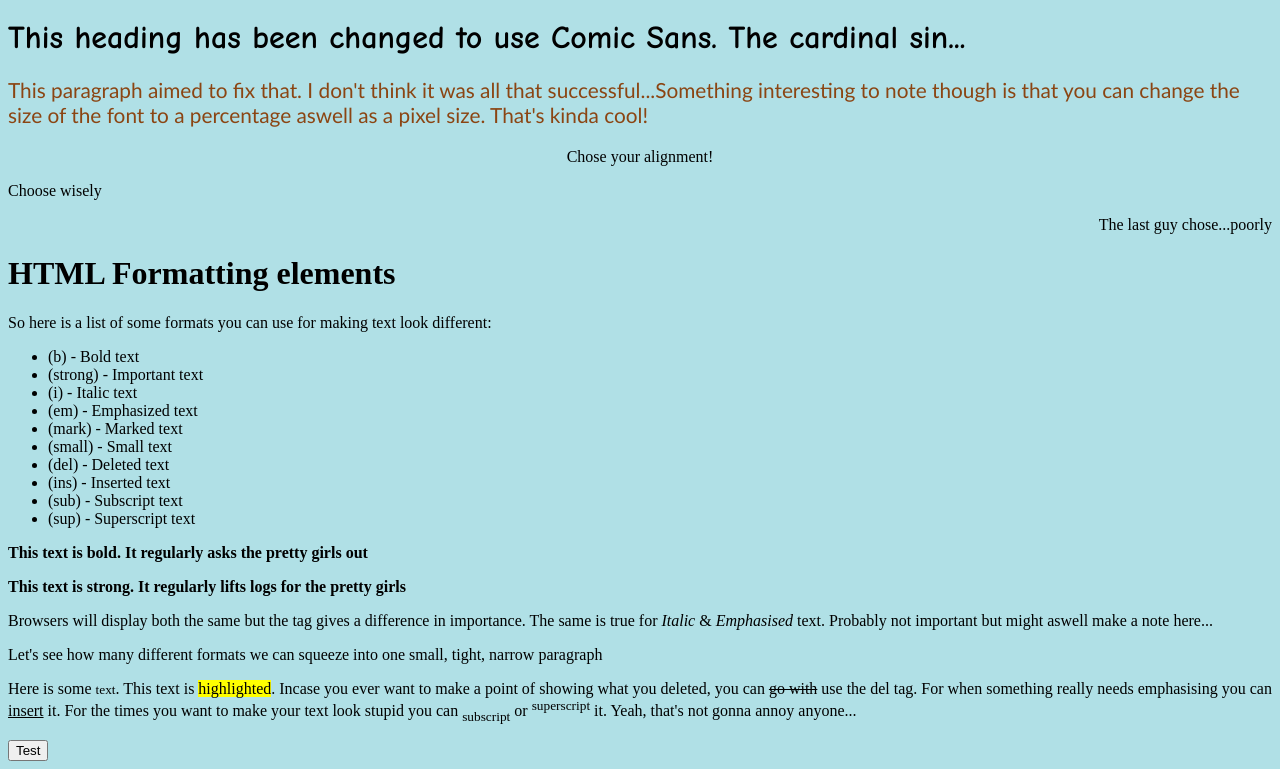
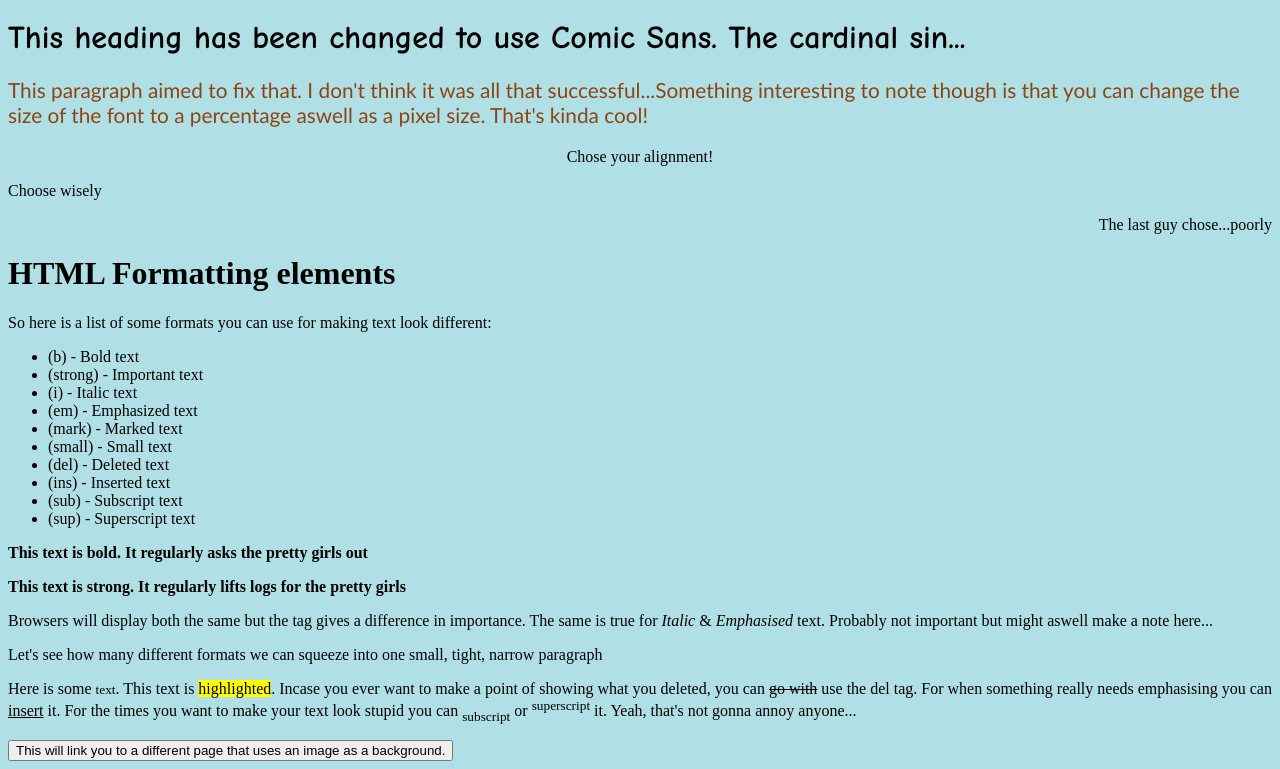
Before and after one commit to darkersigns/html-learning, a plain HTML site: page index.html in a window 1280 px wide. Shown: the part 2767-3536 px from the top of the page. Drawn offline with Linux system fonts and the light colour scheme.

Commit message:
Updated button text

```diff
--- a/index.html
+++ b/index.html
@@ -111,7 +111,7 @@ lines. Doesn't matter in the browser though. Clever son of a bitch this HTML</p>
 <p>Here is some <small>text</small>. This text is <mark>highlighted</mark>. Incase you ever want to make a point of showing what you deleted, you can <del>go with</del> use the del tag. For when something really
     needs emphasising you can <ins>insert</ins> it. For the times you want to make your text look stupid you can <sub>subscript</sub> or <sup>superscript</sup> it. Yeah, that's not gonna annoy anyone...</p>
 
-<a href="full_background.html"><button>Test</button> </a>
+<a href="full_background.html"><button>This will link you to a different page that uses an image as a background.</button> </a>
 
 </body>
 </html>
```
Also changed, not shown: full_background.html (+1 -1 lines).
